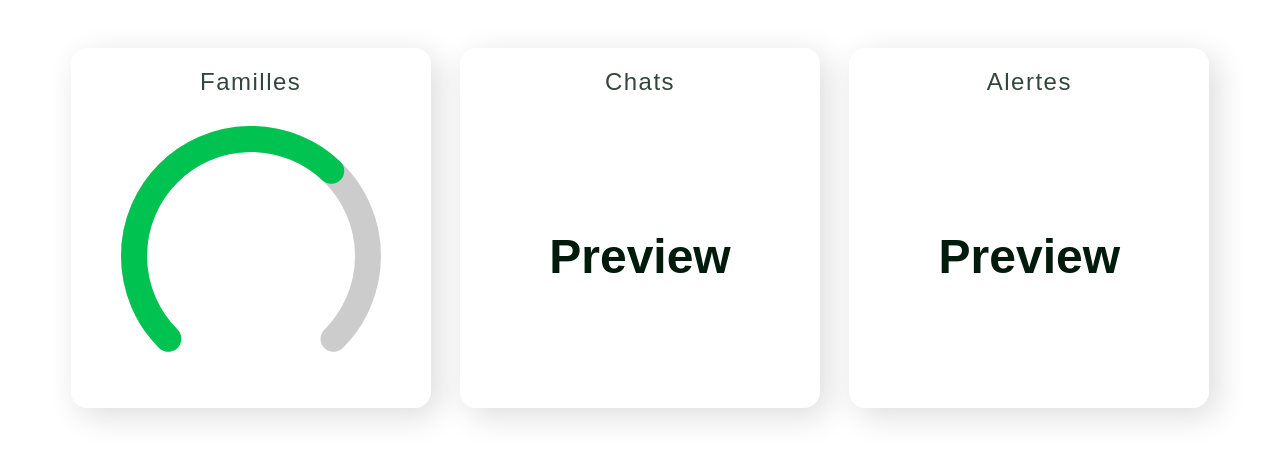
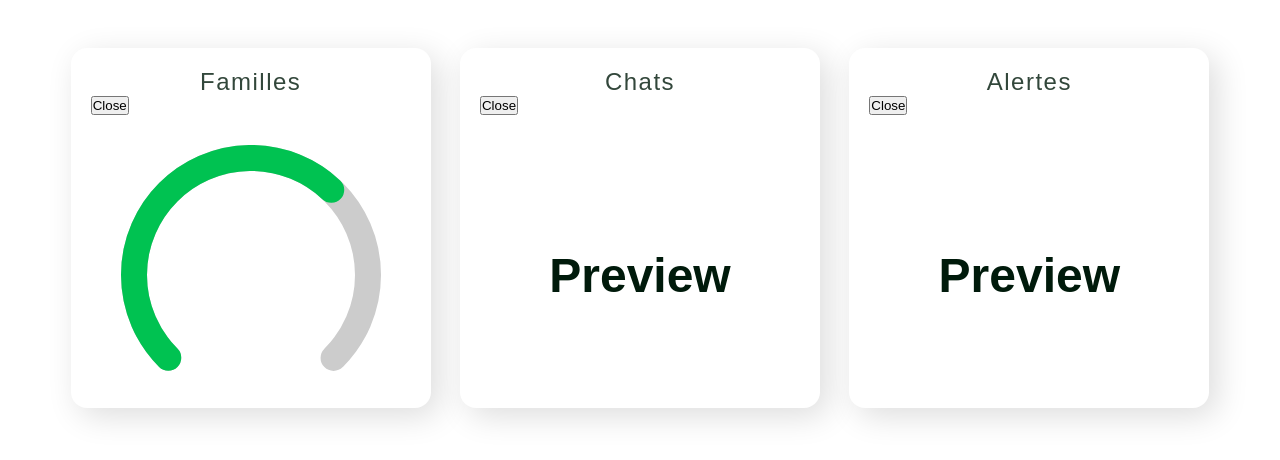
Before and after one commit to mdos-san/mistigris, a React (Vite) app: page /admin in a window 1280 px wide. Shown: the part 172-632 px from the top of the page. Built offline with nearby package versions, Linux system fonts and the light colour scheme.

Commit message:
Add close button inside modal

```diff
--- /dev/null
+++ b/src/components/Close.tsx
@@ -0,0 +1,16 @@
+import DashboardCardSelector from "../model/DashboardCardSelector";
+
+function Close() {
+  return (
+    <button
+      onClick={(e) => {
+        e.stopPropagation();
+        DashboardCardSelector.set("none");
+      }}
+    >
+      Close
+    </button>
+  );
+}
+
+export default Close;
--- a/src/components/DashboardElement.tsx
+++ b/src/components/DashboardElement.tsx
@@ -1,3 +1,5 @@
+import Close from "./Close";
+
 interface DashboardElementProps {
   title: string;
   type: "square" | "row";
@@ -26,6 +28,7 @@
   return (
     <div className={className} onClick={onClick}>
       <h2 className="dashboard__element__title">{title}</h2>
+      <Close />
       <div
         className={`dashboard__element__preview ${
           isSelected ? "transition-delay--0" : ""
```
